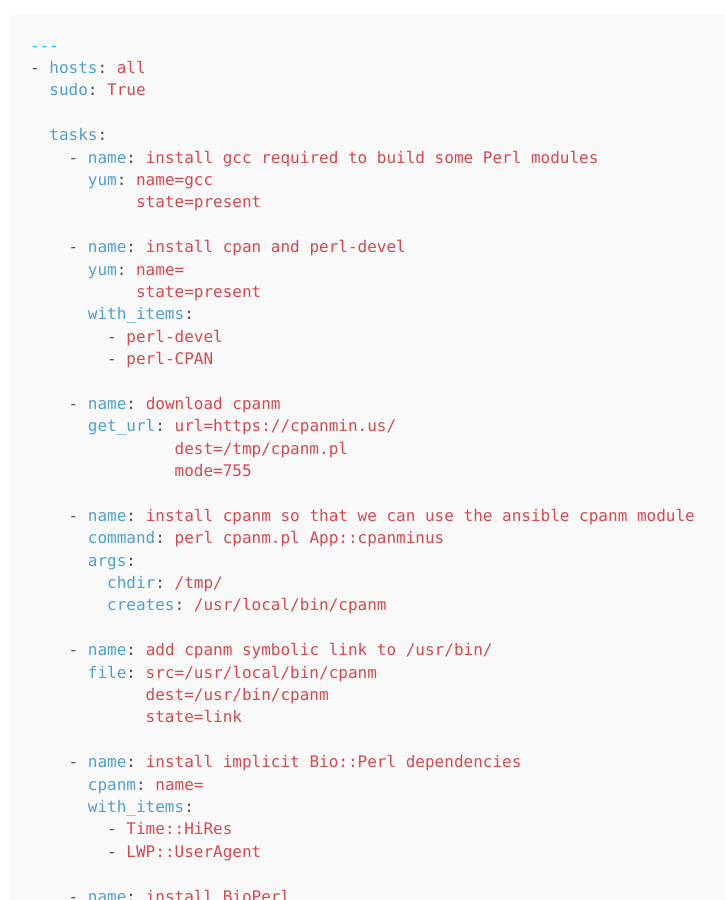
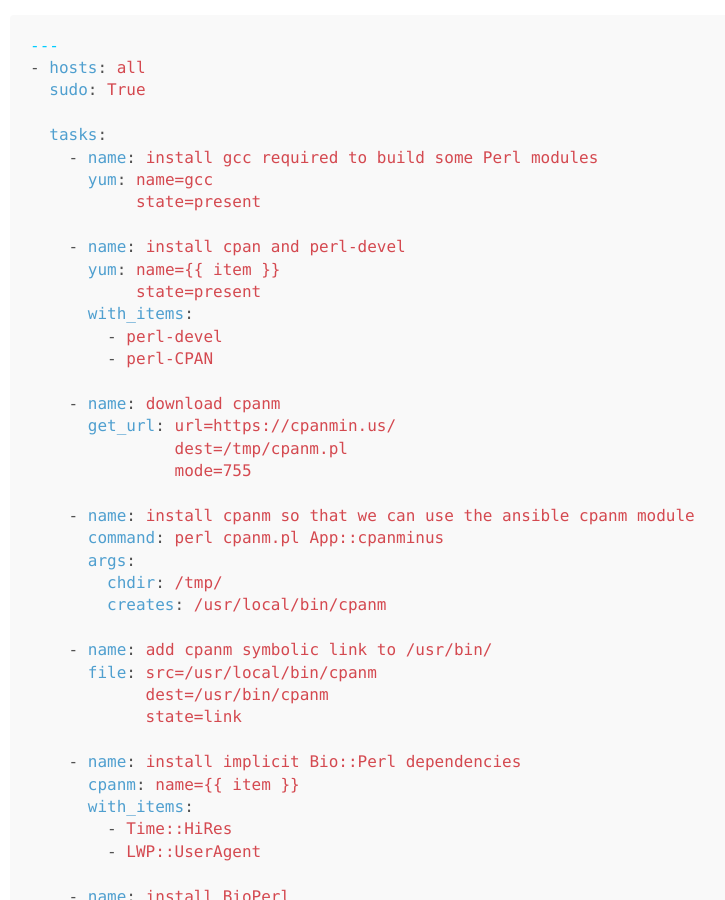
Before and after one commit to tjelvar-olsson/tjelvar-olsson.github.io, a Jekyll site: the page built from _posts/2015-04-02-how-to-create-automated-and-reproducible-work-flows-for-installing-scientific-software.md, in a window 1280 px wide and 900 px high, scrolled down 5937 px. Shown: the whole window, without its empty margins (270-995 px from the left). Built offline with Jekyll 4.4.1, drawn with Linux system fonts in a browser that asks for light colours; Markdown is read by kramdown in place of the engine named in the settings; comment, search, counter and statistics services are not loaded.

Commit message:
Fixed issue arising from liquid template variable substitution.

```diff
--- a/_posts/2015-04-02-how-to-create-automated-and-reproducible-work-flows-for-installing-scientific-software.md
+++ b/_posts/2015-04-02-how-to-create-automated-and-reproducible-work-flows-for-installing-scientific-software.md
@@ -250,7 +250,7 @@ installs these dependencies first.
            state=present
 
     - name: install cpan and perl-devel
-      yum: name={{ item }}
+      yum: name={{ "{{ item " }}}}
            state=present
       with_items:
         - perl-devel
@@ -273,7 +273,7 @@ installs these dependencies first.
             state=link
 
     - name: install implicit Bio::Perl dependencies
-      cpanm: name={{ item }}
+      cpanm: name={{ "{{ item " }}}}
       with_items:
         - Time::HiRes
         - LWP::UserAgent
```
